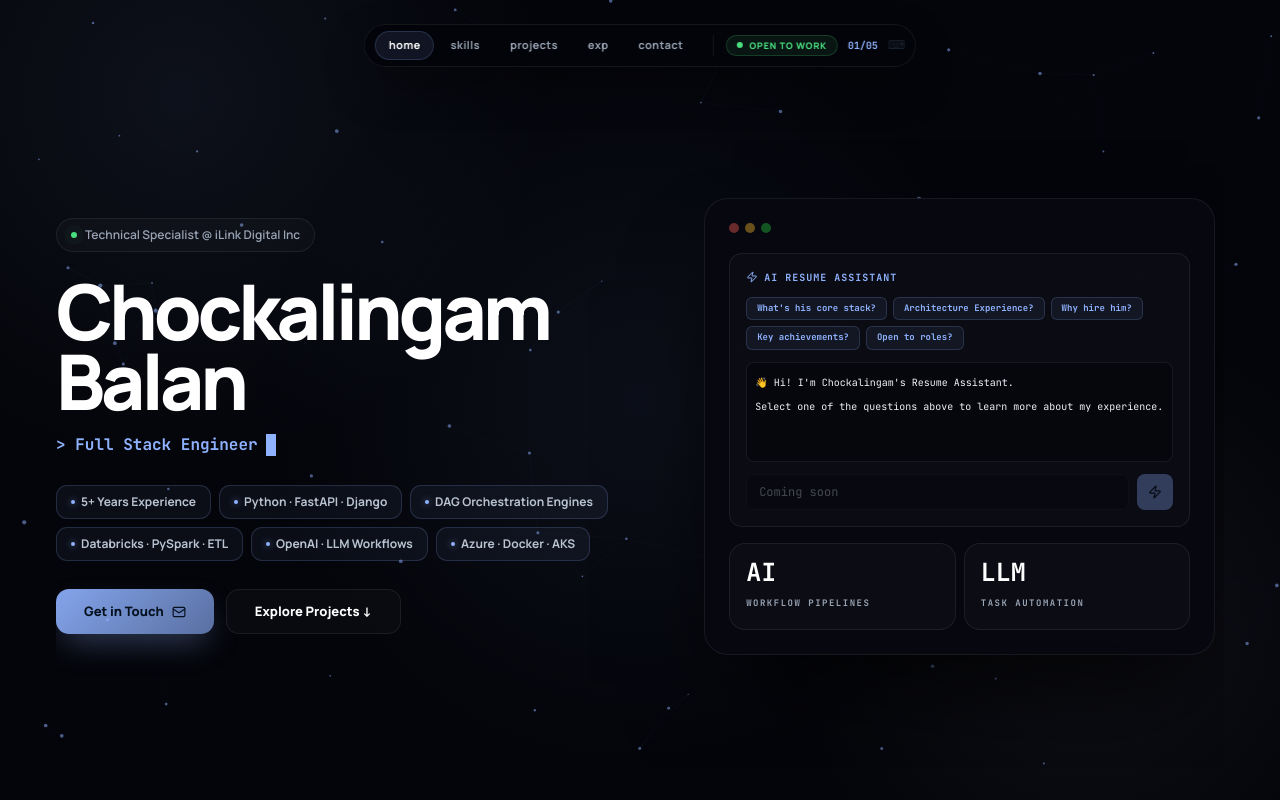
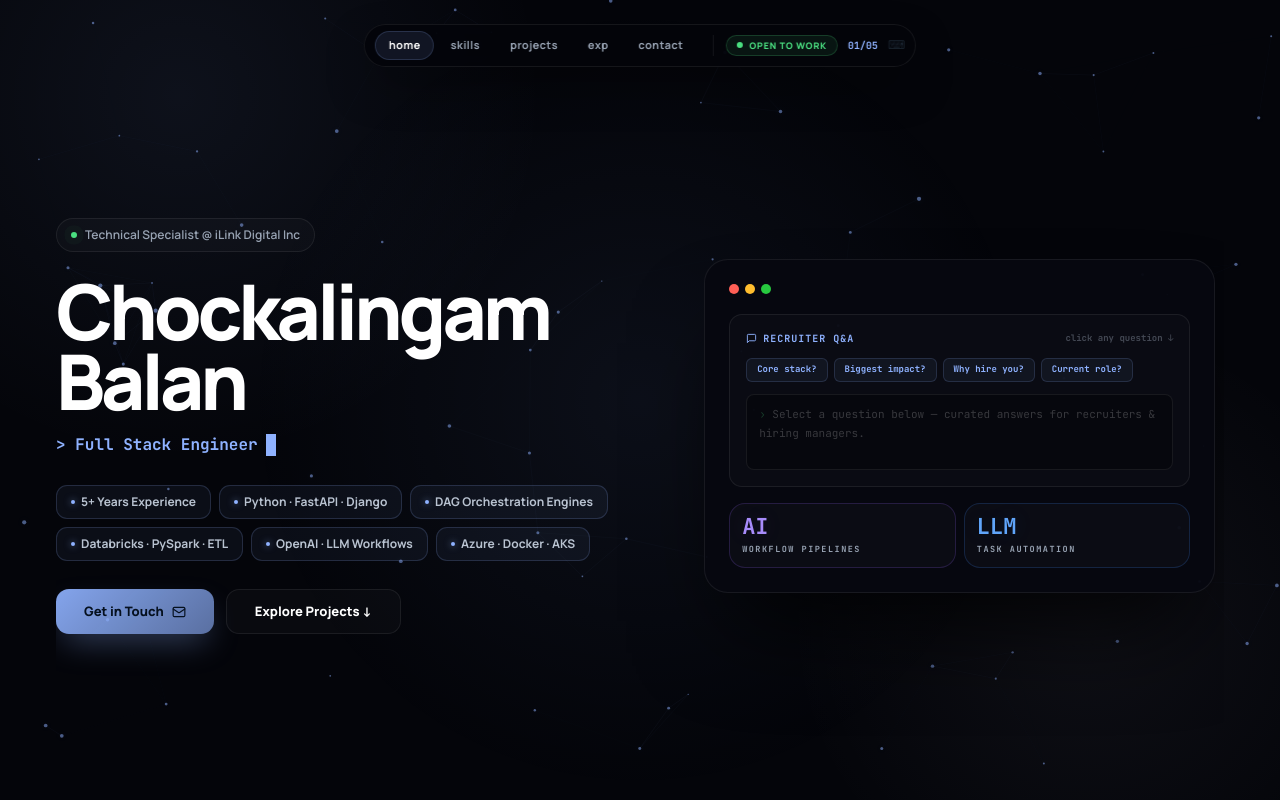
Before and after one commit to CHOCKA-LINGAM/portfolio, a Next.js app in the folder next-js/portfolio/: page / in a window 1280 px wide. Built offline with nearby package versions, Linux system fonts and the light colour scheme.

Commit message:
feat: update Home component with enhanced recruiter Q&A functionality and improved UI elements

```diff
--- a/next-js/portfolio/components/sections/Home.tsx
+++ b/next-js/portfolio/components/sections/Home.tsx
@@ -1,52 +1,43 @@
 "use client";
 import { useState, useEffect } from "react";
-import { Mail, Zap, Lock } from "lucide-react";
+import { Mail, MessageSquare } from "lucide-react";
 import { PERSONAL } from "@/data/index";
 import { Page } from "@/hooks/useNav";
 
-// ─── Feature flag ─────────────────────────────────────────────────
-// Set to true once you wire up your LLM API endpoint
-const LLM_ENABLED = false;
-
-// ─── Preset questions ─────────────────────────────────────────────
-// Optional display only — no functionality until LLM_ENABLED = true
-// Remove any entry to hide that question chip
+// ─── HR-focused Q&A — curated answers for recruiters & hiring managers ────
 const PRESET_QUESTIONS = [
-  "What's his core stack?",
-  "Architecture Experience?",
-  "Why hire him?",
-  "Key achievements?",
-  "Open to roles?",
+  // "Open to remote?",
+  // "Notice period?",
+  "Core stack?",
+  "Biggest impact?",
+  "Why hire you?",
+  "Current role?",
 ];
 
 const PRESET_ANSWERS: Record<string, string> = {
-  "what's his core stack?":
-    "Chockalingam's core stack is Python (Expert) + FastAPI/Django for backend, Databricks + PySpark + Airflow for data engineering, and OpenAI API for AI/ML workflows. He deploys on Azure AKS with Docker and manages SQL Server, PostgreSQL, and Databricks Hive databases.",
-  "architecture experience?":
-    "Experienced in FastAPI microservices, distributed ETL pipelines, async APIs, multi-tenant platforms, workflow orchestration and cloud-native architectures.",
-
-  "why hire him?":
-    "Strong ownership from architecture to deployment, production AI experience, backend optimization, distributed systems expertise and measurable business impact.",
-  "key achievements?":
-    "Built production AI platforms, architected scalable FastAPI & Databricks solutions, delivered products across 10+ global markets, and automated enterprise workflows reducing QA effort by 90%+.",
-
-  "open to roles?":
-    "Open to Senior Backend, AI Systems, Full Stack, Fullstack and Data Platform Engineering roles. Feel free to reach out if you'd like to connect or explore opportunities together!",
+  "open to remote?":
+    "Fully open to remote, hybrid, or on-site. Based in Chennai, India (IST, UTC+5:30). Available for interviews immediately and can join on short notice.",
+  "notice period?":
+    "30 days, negotiable depending on the role. Happy to discuss timelines — reach out and we'll work it out.",
+  "core stack?":
+    "Python · FastAPI · Django (backend), Databricks · PySpark · Airflow (data), OpenAI · AWS Bedrock (AI/LLM), Azure AKS · Docker (infra), PostgreSQL · SQL Server (databases).",
+  "biggest impact?":
+    "Automated enterprise QA workflows — 90%+ reduction in manual effort. Built an AI pipeline serving 10+ global markets. Architected Databricks ETL processing millions of records daily.",
+  "why hire you?":
+    "5+ years shipping production systems across backend, data, and AI — with measurable business impact at every step. I own the full stack from architecture to deployment.",
+  "current role?":
+    "Technical Specialist at iLink Digital Inc — backend systems, AI workflow automation, and data engineering. Open to senior/lead backend, AI systems, and data platform roles.",
 };
 
 export default function Home({ goTo }: { goTo: (p: Page) => void }) {
   const [titleIdx, setTitleIdx] = useState(0);
   const titles = PERSONAL.typingTitles ?? ["Backend Engineer", "AI Engineer"];
-  const [assistantResponse, setAssistantResponse] = useState(
-    "👋 Hi! I'm Chockalingam's Resume Assistant.\nSelect one of the questions above to learn more about my experience."
-  );
-  const handleQuestionClick = (question: string) => {
-    const answer =
-      PRESET_ANSWERS[question.toLowerCase()] ??
-      "Sorry, I don't have an answer for that yet.";
+  const [activeQ, setActiveQ] = useState<string | null>(null);
 
-    setAssistantResponse(answer);
-  };
+  const response = activeQ
+    ? PRESET_ANSWERS[activeQ.toLowerCase()] ?? "I don't have an answer for that yet."
+    : "Select a question below — curated answers for recruiters & hiring managers.";
+
   useEffect(() => {
     const t = setInterval(() => setTitleIdx(i => (i + 1) % titles.length), 2800);
     return () => clearInterval(t);
@@ -95,100 +86,91 @@ export default function Home({ goTo }: { goTo: (p: Page) => void }) {
         </div>
       </div>
 
-      {/* ── RIGHT — monitor widget ── */}
+      {/* ── RIGHT — profile widget ── */}
       <div className="rounded-3xl p-4 sm:p-5 xl:p-6 font-mono shadow-[0_56px_96px_-28px_rgba(0,0,0,.8)]"
         style={{ background: "rgba(7,8,16,.96)", border: "1px solid var(--border)" }}>
 
         {/* mac dots */}
-        <div className="flex gap-1.5 mb-5 opacity-40">
+        <div className="flex gap-1.5 mb-5">
           {["#ff5f56", "#ffbd2e", "#27c93f"].map(c => (
             <span key={c} className="w-2.5 h-2.5 rounded-full" style={{ background: c }} />
           ))}
         </div>
 
-        {/* career assistant box */}
+        {/* Recruiter Q&A panel */}
         <div className="rounded-[13px] p-4 mb-4"
           style={{ background: "rgba(255,255,255,.02)", border: "1px solid var(--border)" }}>
 
           <div className="flex items-center justify-between mb-3">
             <div className="flex items-center gap-1.5 text-[var(--accent)] text-[10px] font-extrabold uppercase tracking-[1px]">
-              <Zap size={12} />AI Resume Assistant
+              <MessageSquare size={11} />Recruiter Q&amp;A
             </div>
-            {/* Coming soon badge */}
-            {/* <span className="flex items-center gap-1 text-[9px] font-bold uppercase tracking-[.5px] text-[var(--muted)] px-2 py-0.5 rounded-full"
-              style={{ background: "rgba(255,255,255,.04)", border: "1px solid rgba(255,255,255,.07)" }}>
-              <Lock size={8} /> LLM integration coming soon
-            </span> */}
+            <span className="text-[9px] font-bold text-[var(--muted)] opacity-40 font-mono">
+              click any question ↓
+            </span>
           </div>
 
-          {/* Preset question chips — display only, no action */}
-          {PRESET_QUESTIONS.length > 0 && (
+          {/* Question chips */}
           <div className="flex flex-wrap gap-1.5 mb-3">
             {PRESET_QUESTIONS.map(q => (
-                <button key={q}
-                  className="font-mono text-[9px] font-bold px-2.5 py-1 rounded-[6px]"
+              <button
+                key={q}
+                onClick={() => setActiveQ(activeQ === q ? null : q)}
+                className="font-mono text-[9px] font-bold px-2.5 py-1 rounded-[6px] transition-all duration-200"
                 style={{
-                    background: "rgba(var(--ar),.07)",
-                    border: "1px solid rgba(var(--ar),.18)",
-                    color: "rgba(var(--ar),1)",
-
+                  background: activeQ === q ? "rgba(var(--ar),.16)" : "rgba(var(--ar),.06)",
+                  border: `1px solid ${activeQ === q ? "rgba(var(--ar),.4)" : "rgba(var(--ar),.16)"}`,
+                  color: activeQ === q ? "#fff" : "rgba(var(--ar),1)",
+                  transform: activeQ === q ? "translateY(-1px)" : "none",
                 }}
-                  onClick={() => handleQuestionClick(q)}
-                // title="LLM integration not yet connected"
               >
                 {q}
               </button>
             ))}
           </div>
-          )}
+
+          {/* Answer area */}
           <div
-            className="rounded-lg p-2 h-[100px] overflow-y-auto text-[10px] leading-6 whitespace-pre-line"
+            className="rounded-lg px-3 py-2.5 text-[11px] leading-[1.75] font-mono min-h-[76px] transition-all duration-200"
             style={{
-              background: "rgba(0,0,0,.35)",
-              border: "1px solid var(--border)",
-              color: "rgba(var(--af),.85)",
+              background: "rgba(0,0,0,.3)",
+              border: `1px solid ${activeQ ? "rgba(var(--ar),.12)" : "var(--border)"}`,
+              color: activeQ ? "rgba(143,178,255,.9)" : "rgba(255,255,255,.2)",
             }}
           >
-            {assistantResponse}
+            <span style={{ color: activeQ ? "rgba(74,222,128,.7)" : "rgba(74,222,128,.25)" }}>› </span>
+            {response}
+          </div>
         </div>
 
-          {/* Input — disabled until LLM_ENABLED */}
-          <div className="flex gap-2" style={{ marginTop: "12px" }}>
-            <div className="relative flex-1">
-              <input
-                disabled={!LLM_ENABLED}
-                placeholder={LLM_ENABLED ? "Ask about my stack, projects…" : "Coming soon"}
-                className="w-full rounded-lg px-3 py-2 text-white font-mono text-[12px] outline-none transition-all cursor-not-allowed opacity-40"
-                style={{ background: "rgba(0,0,0,.35)", border: "1px solid var(--border)" }}
-              />
-            </div>
-            <button
-              // disabled={!LLM_ENABLED}
-              className="w-9 h-9 flex items-center justify-center rounded-lg flex-shrink-0 cursor-not-allowed opacity-30"
-              style={{ background: "var(--accent)" }}>
-              <Zap size={14} className="text-[#05101e]" />
-            </button>
-          </div>
-
-          {/* {!LLM_ENABLED && (
-            <p className="mt-2 text-[10px] text-[var(--muted)] opacity-50">
-              Set <code className="font-mono bg-black/30 px-1 rounded">LLM_ENABLED = true</code> in <code className="font-mono bg-black/30 px-1 rounded">Home.tsx</code> once your API is wired up.
-            </p>
-          )} */}
-        </div>
-
-        {/* Stats grid — always visible */}
+        {/* Stats grid */}
         <div className="grid gap-2" style={{
           gridTemplateColumns: `repeat(${PERSONAL.stats.length}, minmax(0, 1fr))`,
         }}>
-          {PERSONAL.stats.map(s => (
+          {PERSONAL.stats.map((s, i) => {
+            const accents = [
+              { text: "#a78bfa", glow: "rgba(139,92,246,.15)", border: "rgba(139,92,246,.2)" },
+              { text: "#60a5fa", glow: "rgba(59,130,246,.15)",  border: "rgba(59,130,246,.2)" },
+              { text: "#34d399", glow: "rgba(16,185,129,.15)",  border: "rgba(16,185,129,.2)" },
+              { text: "#fbbf24", glow: "rgba(245,158,11,.15)",  border: "rgba(245,158,11,.2)" },
+            ];
+            const a = accents[i % accents.length];
+            return (
               <div key={s.label}
-              className="rounded-2xl p-4 transition-all hover:border-[rgba(var(--ar),.2)] hover:bg-[rgba(var(--ar),.05)]"
-              style={{ background: "rgba(255,255,255,.025)", border: "1px solid var(--border)" }}>
-              <span className="block text-[25px] font-extrabold text-white leading-none mb-1">{s.value}</span>
-              <span className="text-[9px] text-[var(--muted)] uppercase tracking-[1.5px] font-bold">{s.label}</span>
+                className="rounded-2xl p-3 transition-all hover:-translate-y-0.5 group"
+                style={{ background: "rgba(255,255,255,.025)", border: `1px solid ${a.border}` }}>
+                <span
+                  className="block text-[22px] font-black leading-none mb-1.5"
+                  style={{ color: a.text, textShadow: `0 0 20px ${a.glow}` }}
+                >
+                  {s.value}
+                </span>
+                <span className="text-[8.5px] text-[var(--muted)] uppercase tracking-[1.5px] font-bold leading-tight block">
+                  {s.label}
+                </span>
               </div>
-          ))}
+            );
+          })}
         </div>
       </div>
     </div>
```
Lines whose indentation alone changed are shown as unchanged.
